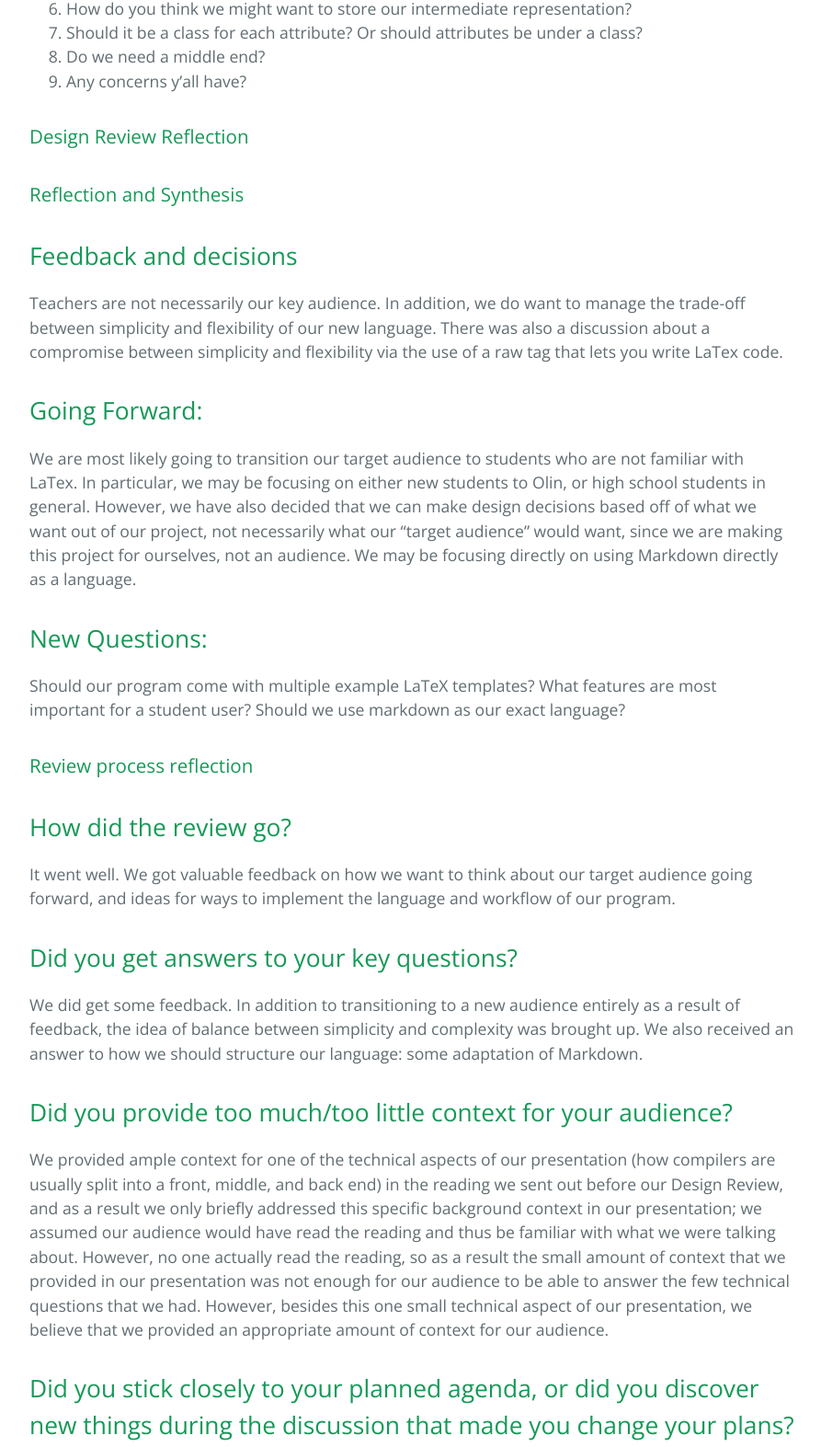
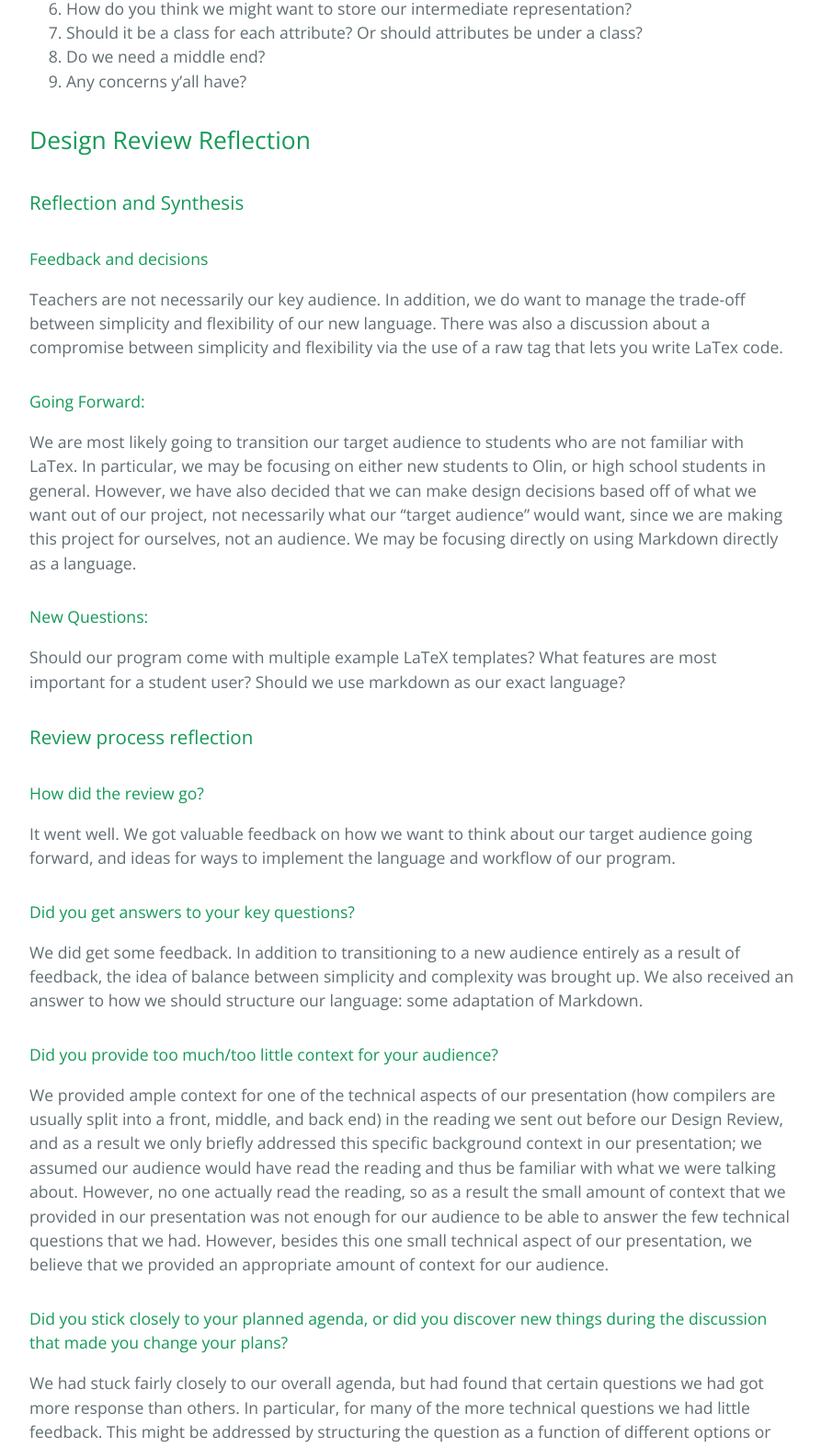
Before and after one commit to thuctran289/azTex, a plain HTML site: page index.html in a window 1280 px wide. Shown: the part 4769-6342 px from the top of the page at 92% size, without its empty margins (192-1085 px from the left). Drawn offline with nearby package versions, Linux system fonts and the light colour scheme.

```diff
--- a/index.html
+++ b/index.html
@@ -233,24 +233,24 @@ E.g. a math theme, note-taking theme, etc. </li>
 <li>Any concerns y’all have?</li>
 </ol>
 
-<h3>
-<a id="design-review-reflection" class="anchor" href="#design-review-reflection" aria-hidden="true"><span class="octicon octicon-link"></span></a>Design Review Reflection</h3>
+<h2>
+<a id="design-review-reflection" class="anchor" href="#design-review-reflection" aria-hidden="true"><span class="octicon octicon-link"></span></a>Design Review Reflection</h2>
 
 <h3>
 <a id="reflection-and-synthesis" class="anchor" href="#reflection-and-synthesis" aria-hidden="true"><span class="octicon octicon-link"></span></a>Reflection and Synthesis</h3>
 
-<h2>
-<a id="feedback-and-decisions" class="anchor" href="#feedback-and-decisions" aria-hidden="true"><span class="octicon octicon-link"></span></a>Feedback and decisions</h2>
+<h4>
+<a id="feedback-and-decisions" class="anchor" href="#feedback-and-decisions" aria-hidden="true"><span class="octicon octicon-link"></span></a>Feedback and decisions</h4>
 
 <p>Teachers are not necessarily our key audience. In addition, we do want to manage the trade-off between simplicity and flexibility of our new language. There was also a discussion about a compromise between simplicity and flexibility via the use of a raw tag that lets you write LaTex code. </p>
 
-<h2>
-<a id="going-forward" class="anchor" href="#going-forward" aria-hidden="true"><span class="octicon octicon-link"></span></a>Going Forward:</h2>
+<h4>
+<a id="going-forward" class="anchor" href="#going-forward" aria-hidden="true"><span class="octicon octicon-link"></span></a>Going Forward:</h4>
 
 <p>We are most likely going to transition our target audience to students who are not familiar with LaTex. In particular, we may be focusing on either new students to Olin, or high school students in general. However, we have also decided that we can make design decisions based off of what we want out of our project, not necessarily what our “target audience” would want, since we are making this project for ourselves, not an audience. We may be focusing directly on using Markdown directly as a language. </p>
 
-<h2>
-<a id="new-questions" class="anchor" href="#new-questions" aria-hidden="true"><span class="octicon octicon-link"></span></a>New Questions:</h2>
+<h4>
+<a id="new-questions" class="anchor" href="#new-questions" aria-hidden="true"><span class="octicon octicon-link"></span></a>New Questions:</h4>
 
 <p>Should our program come with multiple example LaTeX templates?
 What features are most important for a student user?
@@ -259,28 +259,28 @@ Should we use markdown as our exact language?</p>
 <h3>
 <a id="review-process-reflection" class="anchor" href="#review-process-reflection" aria-hidden="true"><span class="octicon octicon-link"></span></a>Review process reflection</h3>
 
-<h2>
-<a id="how-did-the-review-go" class="anchor" href="#how-did-the-review-go" aria-hidden="true"><span class="octicon octicon-link"></span></a>How did the review go?</h2>
+<h4>
+<a id="how-did-the-review-go" class="anchor" href="#how-did-the-review-go" aria-hidden="true"><span class="octicon octicon-link"></span></a>How did the review go?</h4>
 
 <p>It went well. We got valuable feedback on how we want to think about our target audience going forward, and ideas for ways to implement the language and workflow of our program. </p>
 
-<h2>
-<a id="did-you-get-answers-to-your-key-questions" class="anchor" href="#did-you-get-answers-to-your-key-questions" aria-hidden="true"><span class="octicon octicon-link"></span></a>Did you get answers to your key questions?</h2>
+<h4>
+<a id="did-you-get-answers-to-your-key-questions" class="anchor" href="#did-you-get-answers-to-your-key-questions" aria-hidden="true"><span class="octicon octicon-link"></span></a>Did you get answers to your key questions?</h4>
 
 <p>We did get some feedback. In addition to transitioning to a new audience entirely as a result of feedback, the idea of balance between simplicity and complexity was brought up. We also received an answer to how we should structure our language: some adaptation of Markdown.</p>
 
-<h2>
-<a id="did-you-provide-too-muchtoo-little-context-for-your-audience" class="anchor" href="#did-you-provide-too-muchtoo-little-context-for-your-audience" aria-hidden="true"><span class="octicon octicon-link"></span></a>Did you provide too much/too little context for your audience?</h2>
+<h4>
+<a id="did-you-provide-too-muchtoo-little-context-for-your-audience" class="anchor" href="#did-you-provide-too-muchtoo-little-context-for-your-audience" aria-hidden="true"><span class="octicon octicon-link"></span></a>Did you provide too much/too little context for your audience?</h4>
 
 <p>We provided ample context for one of the technical aspects of our presentation (how compilers are usually split into a front, middle, and back end) in the reading we sent out before our Design Review, and as a result we only briefly addressed this specific background context in our presentation; we assumed our audience would have read the reading and thus be familiar with what we were talking about. However, no one actually read the reading, so as a result the small amount of context that we provided in our presentation was not enough for our audience to be able to answer the few technical questions that we had. However, besides this one small technical aspect of our presentation, we believe that we provided an appropriate amount of context for our audience.</p>
 
-<h2>
-<a id="did-you-stick-closely-to-your-planned-agenda-or-did-you-discover-new-things-during-the-discussion-that-made-you-change-your-plans" class="anchor" href="#did-you-stick-closely-to-your-planned-agenda-or-did-you-discover-new-things-during-the-discussion-that-made-you-change-your-plans" aria-hidden="true"><span class="octicon octicon-link"></span></a>Did you stick closely to your planned agenda, or did you discover new things during the discussion that made you change your plans?</h2>
+<h4>
+<a id="did-you-stick-closely-to-your-planned-agenda-or-did-you-discover-new-things-during-the-discussion-that-made-you-change-your-plans" class="anchor" href="#did-you-stick-closely-to-your-planned-agenda-or-did-you-discover-new-things-during-the-discussion-that-made-you-change-your-plans" aria-hidden="true"><span class="octicon octicon-link"></span></a>Did you stick closely to your planned agenda, or did you discover new things during the discussion that made you change your plans?</h4>
 
 <p>We had stuck fairly closely to our overall agenda, but had found that certain questions we had got more response than others. In particular, for many of the more technical questions we had little feedback. This might be addressed by structuring the question as a function of different options or ideas that we are choosing from. </p>
 
-<h2>
-<a id="what-could-you-do-next-time-to-have-an-even-more-effective-technical-review" class="anchor" href="#what-could-you-do-next-time-to-have-an-even-more-effective-technical-review" aria-hidden="true"><span class="octicon octicon-link"></span></a>What could you do next time to have an even more effective technical review?</h2>
+<h4>
+<a id="what-could-you-do-next-time-to-have-an-even-more-effective-technical-review" class="anchor" href="#what-could-you-do-next-time-to-have-an-even-more-effective-technical-review" aria-hidden="true"><span class="octicon octicon-link"></span></a>What could you do next time to have an even more effective technical review?</h4>
 
 <p>For our next presentation, we can change up our presentation style. For example, if we want our audience to help us generate ideas (such as design options), instead of just asking if the audience has any ideas, we could split the audience into smaller groups and have each group ideate for a few minutes and then bring all of the groups back together to look at all of the new ideas. We should also cover all of the background context that we provide in our pre-review readings in our presentation. We could frame our technical questions in a different way to give the audience more knowledge about the effects of different design options.</p>
 
```
Also changed, not shown: params.json (+1 -1 lines).
